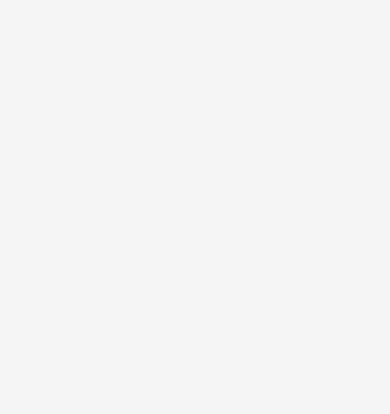
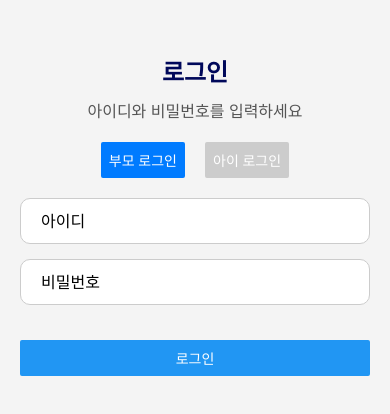
Before and after one commit to changi123/isfin-app, a React Native app: screen /Login in a window 390 px wide. Shown: the part 208-622 px from the top of the page. Built offline with nearby package versions, Linux system fonts and the light colour scheme.

Commit message:
Feat : Login.js 완료

```diff
--- a/screens/Login.js
+++ b/screens/Login.js
@@ -1,125 +1,123 @@
 import React, { useState } from "react";
 import { View, Text, TextInput, Button, Alert, StyleSheet } from "react-native";
-import axios from "axios";
-import { useNavigation } from "@react-navigation/native";
-import Swal from "sweetalert2";
+// import axios from "axios";
+// import { useNavigation } from "@react-navigation/native";
+// import Swal from "sweetalert2";
 
 function Login() {
   //   const navigation = useNavigation();
 
   //   // 로그인 타입 상태
-  //   const [loginType, setLoginType] = useState("parent");
+  const [loginType, setLoginType] = useState("parent");
 
   //   // 부모 로그인 시 사용할 아이디 상태
-  //   const [parentId, setParentId] = useState("");
+  const [parentId, setParentId] = useState("");
 
   //   // 아이 로그인 시 사용할 아이디 상태
-  //   const [childId, setChildId] = useState("");
+  const [childId, setChildId] = useState("");
 
   //   // 비밀번호 상태
-  //   const [password, setPassword] = useState("");
+  const [password, setPassword] = useState("");
 
   //   // 라디오 버튼이 체크될 때 해당 입력 필드의 값을 공백으로 초기화
-  //   const handleRadioChange = (type) => {
-  //     if (type === "parent") {
-  //       setParentId("");
-  //     } else if (type === "child") {
-  //       setChildId("");
-  //     }
-  //     setPassword("");
-  //     setLoginType(type);
-  //   };
+  const handleRadioChange = (type) => {
+    if (type === "parent") {
+      setParentId("");
+    } else if (type === "child") {
+      setChildId("");
+    }
+    setPassword("");
+    setLoginType(type);
+  };
 
-  //   // 부모 로그인 처리
-  //   const handleParentLogin = async () => {
-  //     try {
-  //       const loginData = { parentId, password };
+  // 부모 로그인 처리
+  const handleParentLogin = async () => {
+    try {
+      const loginData = { parentId, password };
 
-  //       if (parentId.length === 0 || password === 0) {
-  //         Swal.fire({
-  //           title: "알림",
-  //           text: "모든 항목을 입력해주세요.",
-  //           icon: "warning",
-  //           confirmButtonText: "확인",
-  //           confirmButtonColor: "#007bff",
-  //         });
-  //         return;
-  //       }
+      if (parentId.length === 0 || password === 0) {
+        Alert.alert(
+          "알림",
+          "모든 항목을 입력해주세요.",
+          [{ text: "확인", onPress: () => console.log("확인 클릭") }],
+          { cancelable: false }
+        );
+        return;
+      }
 
-  //       const response = await axios.post("/parents/login", loginData);
-  //       // 로그인 성공 후의 처리
-  //       if (response.data) {
-  //         localStorage.setItem("user", JSON.stringify(response.data));
-  //         navigation.navigate("Main"); // 로그인 성공 후 메인 페이지로 이동
-  //       } else {
-  //         Swal.fire({
-  //           title: "알림",
-  //           text: "아이디 또는 비밀번호를 확인해주세요.",
-  //           icon: "error",
-  //           confirmButtonText: "확인",
-  //           confirmButtonColor: "#007bff",
-  //         });
-  //       }
-  //     } catch (error) {
-  //       // 로그인 실패 후의 처리
-  //       Alert.alert(
-  //         "로그인 실패",
-  //         "서버 오류가 발생했습니다. 다시 시도해주세요."
-  //       );
-  //     }
-  //   };
+      const response = await axios.post("/parents/login", loginData);
+      // 로그인 성공 후의 처리
+      if (response.data) {
+        localStorage.setItem("user", JSON.stringify(response.data));
+        navigation.navigate("Main"); // 로그인 성공 후 메인 페이지로 이동
+      } else {
+        Alert.alert(
+          "알림",
+          "아이디 또는 비밀번호를 확인해주세요.",
+          [{ text: "확인", onPress: () => console.log("확인 클릭") }],
+          { cancelable: false }
+        );
+      }
+    } catch (error) {
+      // 로그인 실패 후의 처리
+      Alert.alert(
+        "로그인 실패",
+        "서버 오류가 발생했습니다. 다시 시도해주세요.",
+        [{ text: "확인", onPress: () => console.log("확인 클릭") }]
+      );
+    }
+  };
 
-  //   // 아이 로그인 처리
-  //   const handleChildLogin = async () => {
-  //     try {
-  //       const loginData = { childId, password };
+  // 아이 로그인 처리
+  const handleChildLogin = async () => {
+    try {
+      const loginData = { childId, password };
 
-  //       if (childId.length === 0 || password === 0) {
-  //         Swal.fire({
-  //           title: "알림",
-  //           text: "모든 항목을 입력해주세요.",
-  //           icon: "warning",
-  //           confirmButtonText: "확인",
-  //           confirmButtonColor: "#007bff",
-  //         });
-  //         return;
-  //       }
+      if (childId.length === 0 || password === 0) {
+        Alert.alert(
+          "알림",
+          "모든 항목을 입력해주세요.",
+          [{ text: "확인", onPress: () => console.log("확인 클릭") }],
+          { cancelable: false }
+        );
+        return;
+      }
 
-  //       const response = await axios.post("/children/login", loginData);
-  //       // 로그인 성공 후의 처리
-  //       if (response.data) {
-  //         localStorage.setItem("user", JSON.stringify(response.data));
-  //         navigation.navigate("Main"); // 로그인 성공 후 메인 페이지로 이동
-  //       } else {
-  //         Swal.fire({
-  //           title: "알림",
-  //           text: "아이디 또는 비밀번호를 확인해주세요.",
-  //           icon: "error",
-  //           confirmButtonText: "확인",
-  //           confirmButtonColor: "#007bff",
-  //         });
-  //       }
-  //     } catch (error) {
-  //       // 로그인 실패 후의 처리
-  //       Alert.alert(
-  //         "로그인 실패",
-  //         "서버 오류가 발생했습니다. 다시 시도해주세요."
-  //       );
-  //     }
-  //   };
+      const response = await axios.post("/children/login", loginData);
+      // 로그인 성공 후의 처리
+      if (response.data) {
+        localStorage.setItem("user", JSON.stringify(response.data));
+        navigation.navigate("Main"); // 로그인 성공 후 메인 페이지로 이동
+      } else {
+        Alert.alert(
+          "알림",
+          "아이디 또는 비밀번호를 확인해주세요.",
+          [{ text: "확인", onPress: () => console.log("확인 클릭") }],
+          { cancelable: false }
+        );
+      }
+    } catch (error) {
+      // 로그인 실패 후의 처리
+      Alert.alert(
+        "로그인 실패",
+        "서버 오류가 발생했습니다. 다시 시도해주세요.",
+        [{ text: "확인", onPress: () => console.log("확인 클릭") }]
+      );
+    }
+  };
 
   //   // 로그인 버튼 클릭 시
-  //   const handleButtonClick = () => {
-  //     if (loginType === "parent") {
-  //       handleParentLogin(); // 부모 로그인 처리
-  //     } else if (loginType === "child") {
-  //       handleChildLogin(); // 아이 로그인 처리
-  //     }
-  //   };
+  const handleButtonClick = () => {
+    if (loginType === "parent") {
+      handleParentLogin(); // 부모 로그인 처리
+    } else if (loginType === "child") {
+      handleChildLogin(); // 아이 로그인 처리
+    }
+  };
 
   return (
     <View style={styles.container}>
-      {/* <Text style={styles.header}>로그인</Text>
+      <Text style={styles.header}>로그인</Text>
       <Text style={styles.subHeader}>아이디와 비밀번호를 입력하세요</Text>
 
       <View style={styles.radioContainer}>
@@ -157,7 +155,7 @@ function Login() {
 
       <View style={styles.buttonContainer}>
         <Button title="로그인" onPress={handleButtonClick} />
-      </View> */}
+      </View>
     </View>
   );
 }
@@ -165,40 +163,44 @@ function Login() {
 const styles = StyleSheet.create({
   container: {
     flex: 1,
-    padding: 20,
     justifyContent: "center",
     alignItems: "center",
-    backgroundColor: "#f5f5f5",
+    paddingHorizontal: 20, // 좌우 여백 추가
+    backgroundColor: "#f4f4f4", // 배경 색상
   },
   header: {
-    fontSize: 30,
+    fontSize: 24,
     fontWeight: "bold",
-    marginBottom: 20,
+    color: "#00085a", // 헤더 텍스트 색상
+    marginBottom: 10, // 아래쪽 간격
   },
   subHeader: {
     fontSize: 16,
-    marginBottom: 20,
-    textAlign: "center",
+    color: "#555", // 서브 헤더 텍스트 색상
+    marginBottom: 20, // 아래쪽 간격
   },
   radioContainer: {
-    flexDirection: "row",
-    marginBottom: 20,
+    flexDirection: "row", // 라디오 버튼들을 가로로 배치
+    justifyContent: "center", // 가로 중앙 정렬
+    marginBottom: 20, // 라디오 버튼과 인풋 사이의 간격
   },
   radioWrapper: {
-    marginHorizontal: 10,
+    marginHorizontal: 10, // 라디오 버튼들 사이의 간격
   },
   input: {
-    width: "80%",
-    height: 40,
+    width: "100%", // 입력 필드의 너비를 부모 요소에 맞게 설정
+    height: 46,
     borderColor: "#ccc",
     borderWidth: 1,
-    marginBottom: 10,
-    paddingLeft: 10,
-    borderRadius: 5,
+    borderRadius: 10,
+    backgroundColor: "#fff",
+    fontSize: 16,
+    paddingLeft: 20,
+    marginBottom: 15, // 각 인풋 간의 간격 설정
   },
   buttonContainer: {
-    marginTop: 20,
-    width: "80%",
+    width: "100%", // 버튼의 너비를 부모 요소에 맞게 설정
+    marginTop: 20, // 버튼과 그 위 요소 간격
   },
 });
 
```
